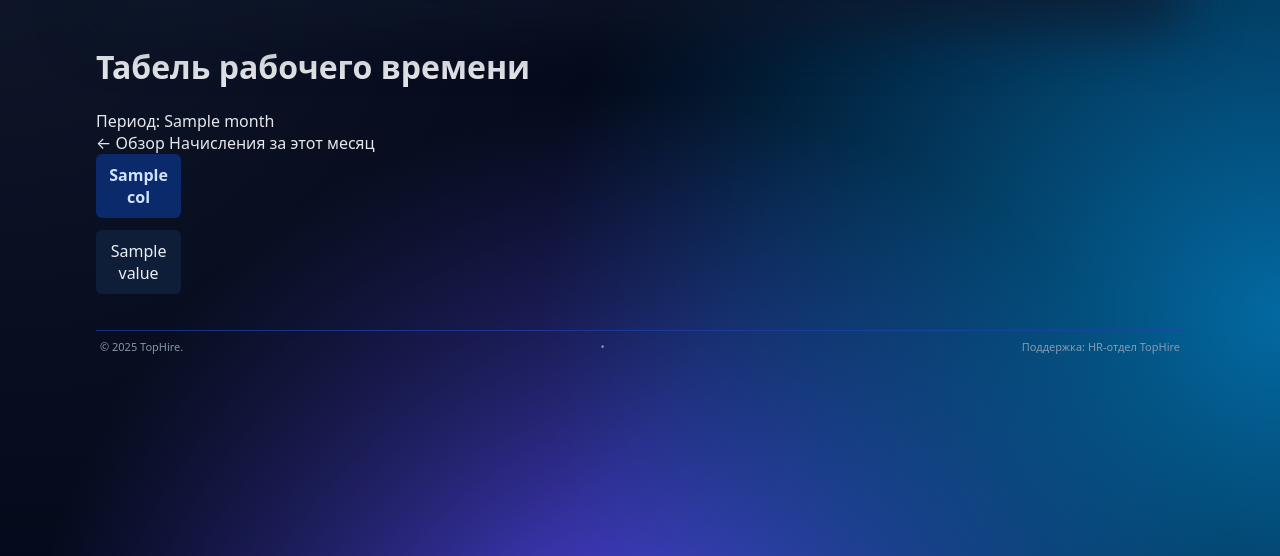
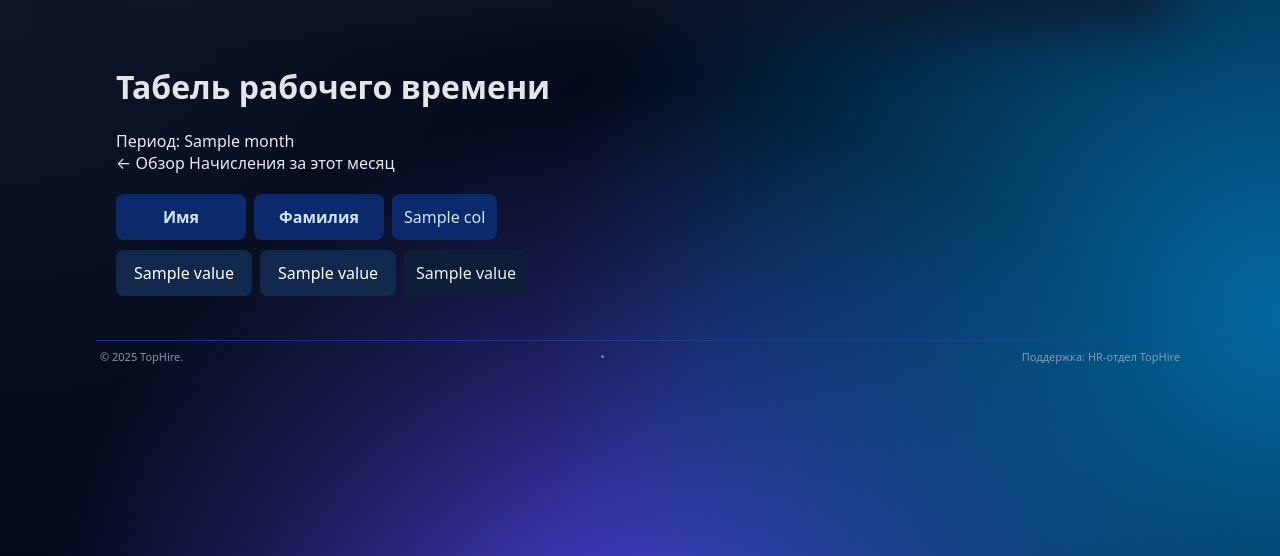
Before and after one commit to mikolajudalov-hue/hire_crm, a Flask app: template templates/hours.html in a window 1280 px wide. Shown: the part 85-641 px from the top of the page. Run offline with Flask 3, Linux system fonts and the light colour scheme; the template is opened without the code that fills it: most values are stand-ins (such as "Sample title", 1, 10 or a date in 2020).

Commit message:
Update hours.html

```diff
--- a/templates/hours.html
+++ b/templates/hours.html
@@ -4,33 +4,36 @@
 {% block content %}
 <div class="hours-wrapper">
 
-    <div class="hours-header">
-        <h1>Табель рабочего времени</h1>
-        <div class="period">Период: {{ month }}</div>
-        <div class="hours-controls">
-            <a href="{{ url_for('dashboard') }}" class="btn-back">← Обзор</a>
-            <a href="{{ url_for('view', type='salary', month=month) }}" class="btn-salary">Начисления за этот месяц</a>
-        </div>
+    <h1>Табель рабочего времени</h1>
+    <div class="period">Период: {{ month }}</div>
+
+    <div class="hours-controls">
+        <a href="{{ url_for('dashboard') }}" class="btn-back">← Обзор</a>
+        <a href="{{ url_for('view', type='salary', month=month) }}" class="btn-salary">Начисления за этот месяц</a>
     </div>
 
-    <div class="hours-grid-header">
+    <!-- Блок заголовков -->
+    <div class="hours-header-grid">
+        <div class="title-cell">Имя</div>
+        <div class="title-cell">Фамилия</div>
+
         {% for col in columns %}
-            {% if col != "PESEL" %}
-                <div class="grid-header
-                    {% if col in ['Имя','Фамилия'] %}fixed-col{% endif %}
-                ">
-                    {{ col }}
-                </div>
+            {% if col != "PESEL" and col not in ["Имя","Фамилия"] %}
+                <div class="day-header">{{ col }}</div>
             {% endif %}
         {% endfor %}
     </div>
 
-    <div class="hours-grid">
+    <!-- Блок значений -->
+    <div class="hours-values-grid">
+        <div class="value-cell name-cell">{{ values[1] }}</div>
+        <div class="value-cell name-cell">{{ values[2] }}</div>
+
         {% for col, val in zip(columns, values) %}
-            {% if col != "PESEL" %}
-                <div class="grid-cell
-                    {% if val == 8 %}day-normal{% elif val == 0 %}day-zero{% endif %}
-                    {% if col in ['Имя','Фамилия'] %}fixed-col{% endif %}
+            {% if col != "PESEL" and col not in ["Имя","Фамилия"] %}
+                <div class="day-value
+                    {% if val == 8 %}day-normal
+                    {% elif val == 0 %}day-zero{% endif %}
                 ">
                     {{ val }}
                 </div>
@@ -41,43 +44,66 @@
 </div>
 
 <style>
-/* === STRUCTURE === */
-
-.hours-grid-header,
-.hours-grid {
-    display: grid;
-    grid-template-columns: repeat(auto-fill, minmax(80px, 1fr));
-    /* 👆 ВАЖНО: автоперенос */
-    gap: 6px;
-    margin-bottom: 12px;
+.hours-wrapper {
+    padding: 20px;
 }
 
-.grid-header {
-    background: #0a2a6b;
-    padding: 10px;
-    font-weight: 600;
-    color: #d1e3ff;
-    text-align: center;
-    border-radius: 6px;
+/* === HEADER GRID === */
+.hours-header-grid {
+    display: flex;
+    flex-wrap: wrap;
+    gap: 8px;
+    margin-top: 20px;
 }
 
-.grid-cell {
-    background: #0f1e38;
-    padding: 10px;
-    color: #eaeef6;
+.title-cell {
+    padding: 12px 18px;
+    background: #0a2a6b;
+    color: #d1e3ff;
+    font-weight: 600;
+    border-radius: 8px;
+    min-width: 130px;
     text-align: center;
-    border-radius: 6px;
 }
 
-/* Цветовая подсветка */
+.day-header {
+    padding: 12px;
+    min-width: 55px;
+    background: #0a2a6b;
+    color: #d1e3ff;
+    border-radius: 8px;
+    text-align: center;
+}
+
+/* === VALUES GRID === */
+.hours-values-grid {
+    display: flex;
+    flex-wrap: wrap;
+    gap: 8px;
+    margin-top: 10px;
+}
+
+.value-cell.name-cell {
+    padding: 12px 18px;
+    background: #10294d;
+    color: #fff;
+    border-radius: 8px;
+    min-width: 130px;
+    text-align: center;
+}
+
+.day-value {
+    padding: 12px;
+    min-width: 55px;
+    background: #0f1e38;
+    color: #eaeef6;
+    border-radius: 8px;
+    text-align: center;
+}
+
+/* Подсветка */
 .day-normal { background: #103d2e !important; color: #5bffaf; }
 .day-zero   { background: #2d2d2d !important; color: #b5b5b5; }
 
-/* Фиксация левой части (Имя + Фамилия) */
-.fixed-col {
-    background: #10294d !important;
-    font-weight: 600;
-}
 </style>
-
 {% endblock %}
```
